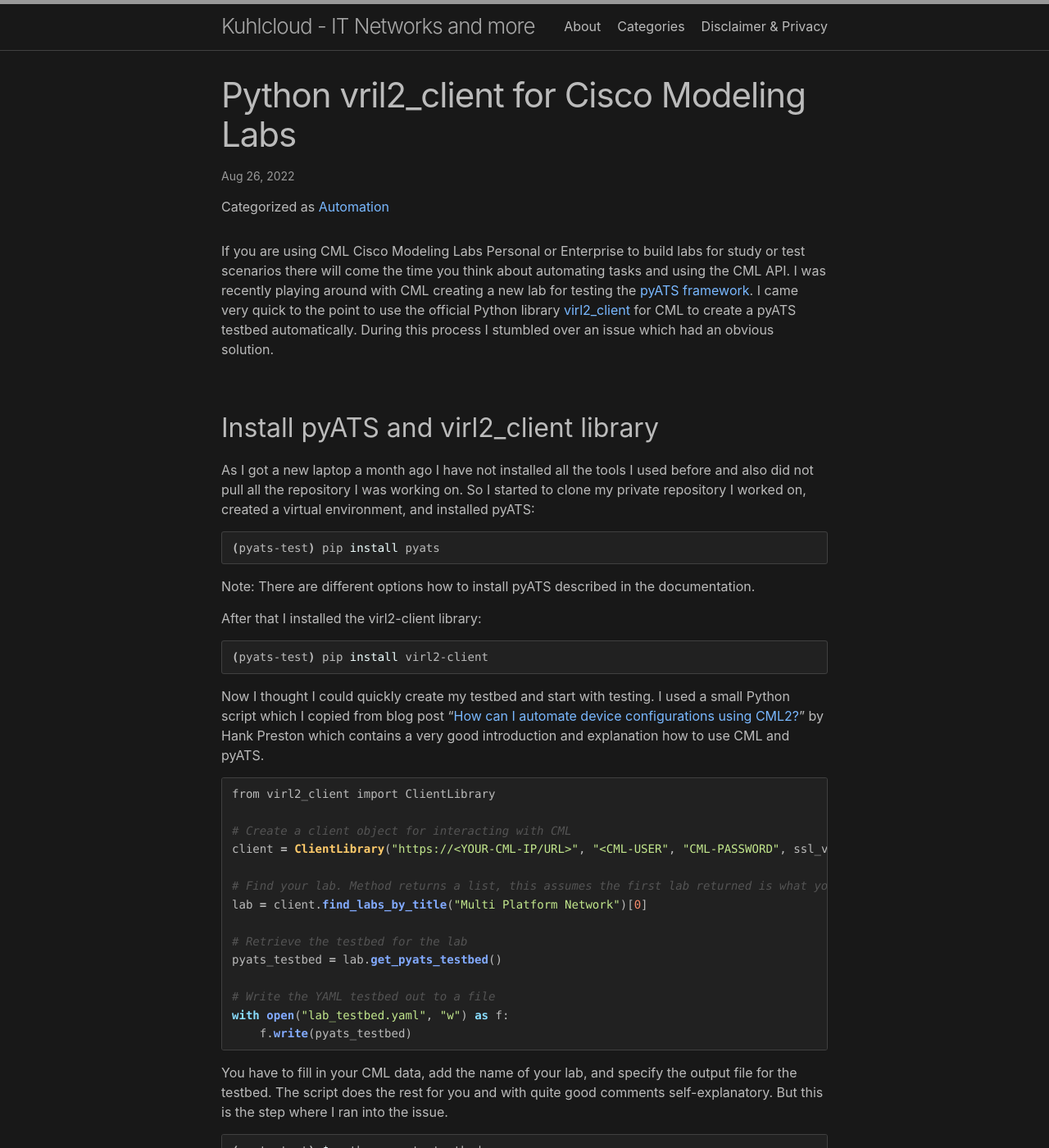
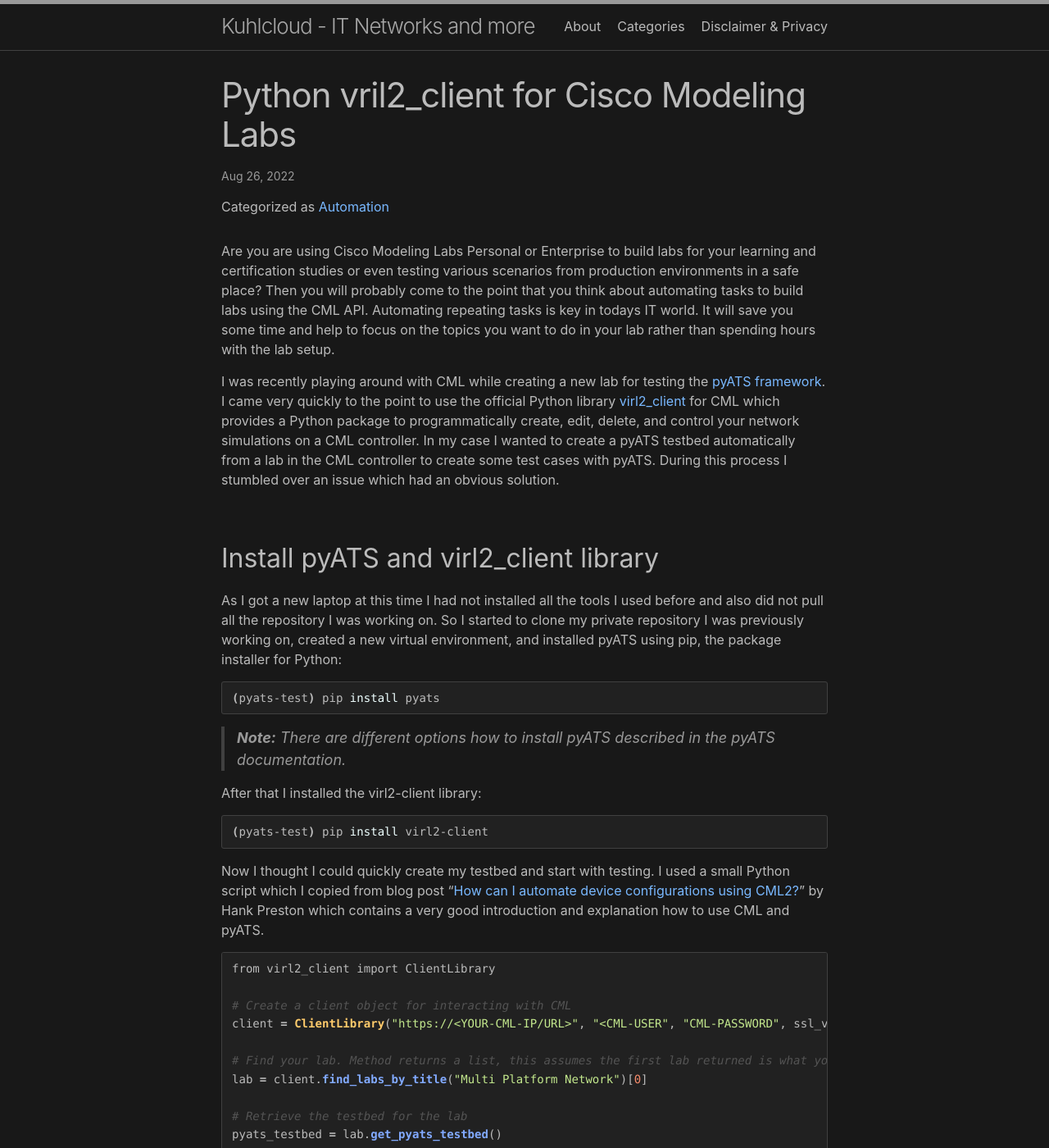
Before and after one commit to daniel1820815/daniel1820815.github.io, a Jekyll site: the page built from _posts/2022-08-26-virl2-client.md, in a window 1280 px wide and 1400 px high. Shown: the whole window at 82% size. Built offline with Jekyll 4.4.1, drawn with Linux system fonts in a browser that asks for light colours.

Commit message:
updated intro

````diff
--- a/_posts/2022-08-26-virl2-client.md
+++ b/_posts/2022-08-26-virl2-client.md
@@ -5,17 +5,19 @@
 categories: Automation
 ---
 
-If you are using CML Cisco Modeling Labs Personal or Enterprise to build labs for study or test scenarios there will come the time you think about automating tasks and using the CML API. I was recently playing around with CML creating a new lab for testing the [pyATS framework](https://developer.cisco.com/docs/pyats/#!introduction/cisco-pyats-network-test--automation-solution){:target="_blank"}. I came very quick to the point to use the official Python library [virl2_client](https://github.com/CiscoDevNet/virl2-client){:target="_blank"} for CML to create a pyATS testbed automatically. During this process I stumbled over an issue which had an obvious solution.
+Are you are using Cisco Modeling Labs Personal or Enterprise to build labs for your learning and certification studies or even testing various scenarios from production environments in a safe place? Then you will probably come to the point that you think about automating tasks to build labs using the CML API. Automating repeating tasks is key in todays IT world. It will save you some time and help to focus on the topics you want to do in your lab rather than spending hours with the lab setup.
+
+I was recently playing around with CML while creating a new lab for testing the [pyATS framework](https://developer.cisco.com/docs/pyats/#!introduction/cisco-pyats-network-test--automation-solution){:target="_blank"}. I came very quickly to the point to use the official Python library [virl2_client](https://github.com/CiscoDevNet/virl2-client){:target="_blank"} for CML which provides a Python package to programmatically create, edit, delete, and control your network simulations on a CML controller. In my case I wanted to create a pyATS testbed automatically from a lab in the CML controller to create some test cases with pyATS. During this process I stumbled over an issue which had an obvious solution.
 
 ## Install pyATS and virl2_client library
 
-As I got a new laptop a month ago I have not installed all the tools I used before and also did not pull all the repository I was working on. So I started to clone my private repository I worked on, created a virtual environment, and installed pyATS:
+As I got a new laptop at this time I had not installed all the tools I used before and also did not pull all the repository I was working on. So I started to clone my private repository I was previously working on, created a new virtual environment, and installed pyATS using pip, the package installer for Python:
 
 ```bash
 (pyats-test) pip install pyats
 ```
 
-Note: There are different options how to install pyATS described in the documentation.
+> **Note:** There are different options how to install pyATS described in the pyATS documentation.
 
 After that I installed the virl2-client library:
 
````
